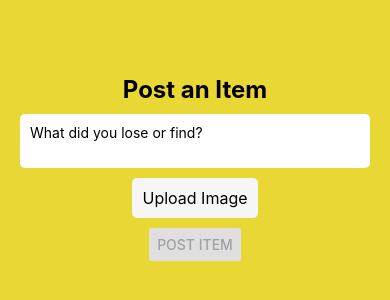
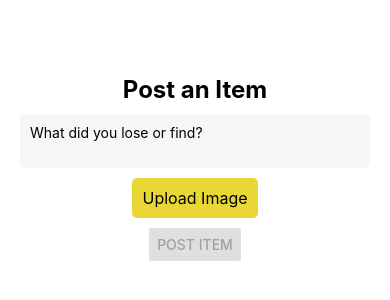
Before and after one commit to mfetalino-tip/updatedemtech, a React Native app in the folder project_eme/: screen /CreatePost in a window 390 px wide. Shown: the part 254-554 px from the top of the page. Built offline with nearby package versions, Linux system fonts and the light colour scheme.

Commit message:
have database for Creating Post

```diff
--- a/project_eme/components/CreatePost.js
+++ b/project_eme/components/CreatePost.js
@@ -99,7 +99,10 @@ const ItemForm = () => {
 
       <TouchableOpacity style={styles.imageButton} onPress={selectImage}>
         {selectedImage ? (
-          <Image source={{ uri: selectedImage.uri }} style={styles.previewImage} />
+          <Image
+            source={{ uri: selectedImage.uri }}
+            style={styles.previewImage}
+          />
         ) : (
           <Text style={styles.imageButtonText}>Upload Image</Text>
         )}
@@ -123,7 +126,7 @@ const styles = StyleSheet.create({
     flex: 1,
     justifyContent: 'center',
     alignItems: 'center',
-    backgroundColor: '#E9D735',
+    backgroundColor: 'white', // Updated background color
     padding: 20,
   },
   title: {
@@ -132,14 +135,14 @@ const styles = StyleSheet.create({
     marginBottom: 10,
   },
   input: {
-    backgroundColor: 'white',
+    backgroundColor: '#F6F6F6', // Updated background color
     padding: 10,
     borderRadius: 5,
     marginBottom: 10,
     width: '100%',
   },
   imageButton: {
-    backgroundColor: '#F6F6F6',
+    backgroundColor: '#E9D735', // Updated background color
     padding: 10,
     borderRadius: 5,
     alignItems: 'center',
@@ -149,8 +152,8 @@ const styles = StyleSheet.create({
     fontSize: 16,
   },
   previewImage: {
-    width: 150, // Adjust the width to a proper value
-    height: 150, // Set a proper height to maintain aspect ratio
+    width: 150, // Updated width
+    height: 150, // Updated height
     borderRadius: 5,
   },
 });
```
